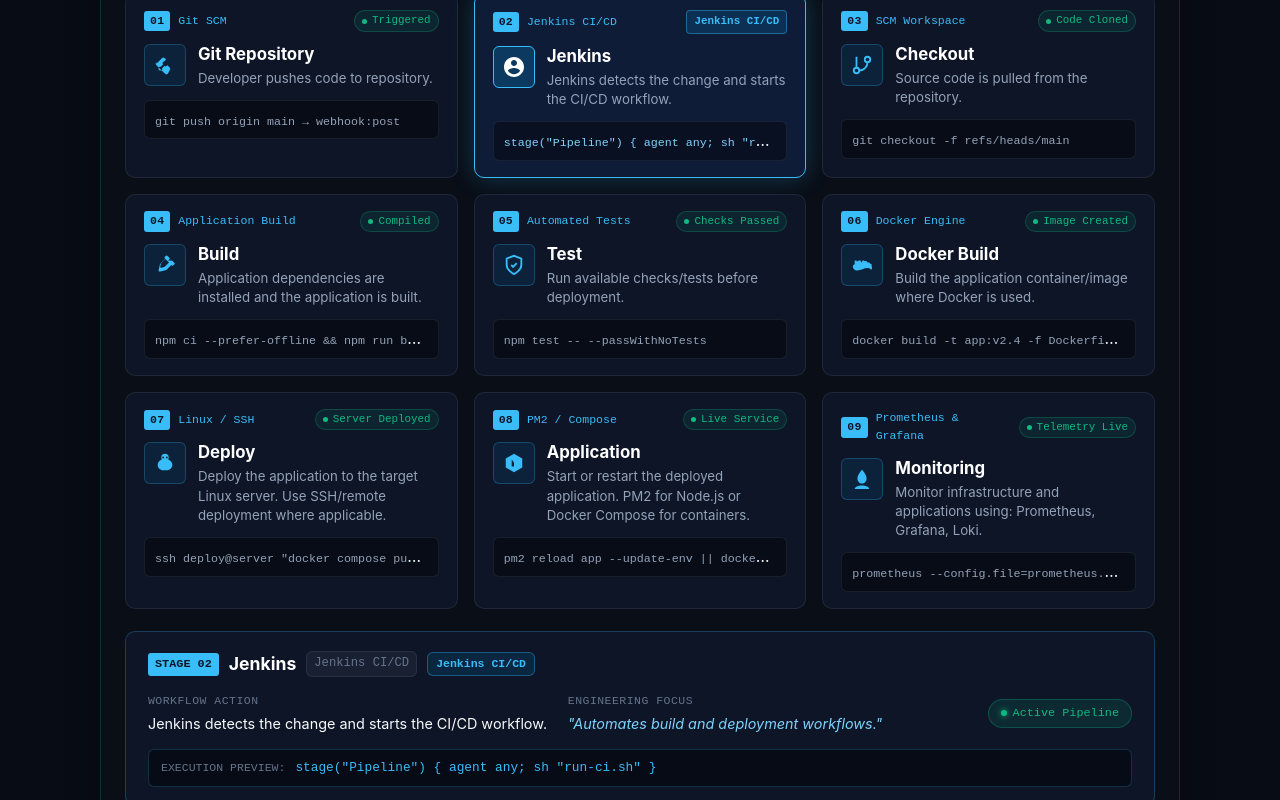
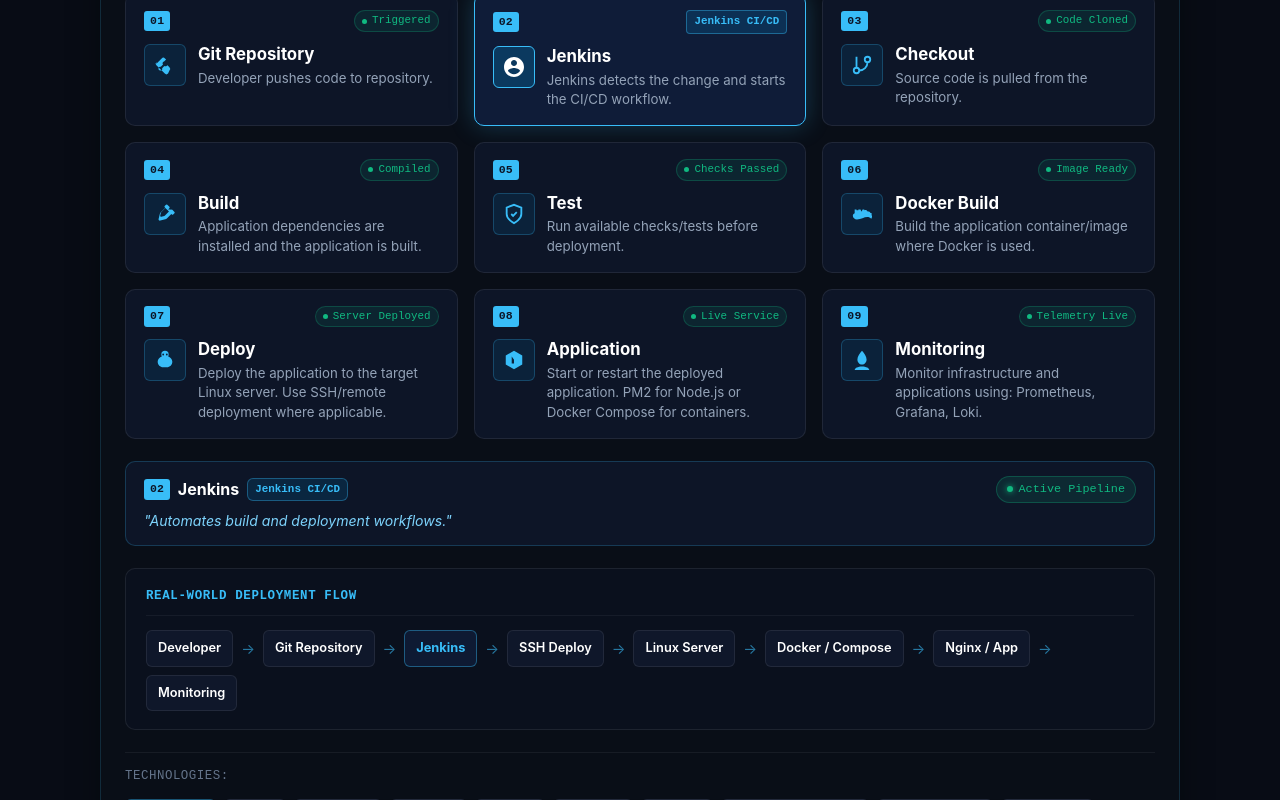
Before and after one commit to ArsalanQayum1/arsalan-portfolio, a Next.js app: page / in a window 1280 px wide. Shown: the part 4200-5000 px from the top of the page. Built offline with nearby package versions, Linux system fonts and the light colour scheme.

Commit message:
refactor(cicd): streamline text content keeping it short, clean, and meaningful

```diff
--- a/app/globals.css
+++ b/app/globals.css
@@ -1184,114 +1184,58 @@
   margin: 0;
 }
 
-.card-hover-snippet {
-  background: rgba(0, 0, 0, 0.4);
-  border: 1px solid var(--border-subtle);
-  border-radius: var(--radius-sm);
-  padding: 6px 10px;
-  overflow: hidden;
-  text-overflow: ellipsis;
-  white-space: nowrap;
-}
-
-.card-hover-snippet code {
-  font-family: var(--font-mono);
-  font-size: 0.73rem;
-  color: #94a3b8;
-}
-
-.spacious-stage-card.card-active .card-hover-snippet code {
-  color: #7dd3fc;
-}
-
-/* Interactive Stage Inspector Bar */
+
+/* Compact Stage Inspector Console */
 .cicd-inspector-bar {
   background: #0d1527;
-  border: 1px solid rgba(56, 189, 248, 0.24);
+  border: 1px solid rgba(56, 189, 248, 0.22);
   border-radius: var(--radius-md);
-  padding: 18px 22px;
+  padding: 14px 18px;
   display: flex;
   flex-direction: column;
-  gap: 14px;
+  gap: 8px;
+}
+
+.inspector-top-row {
+  display: flex;
+  justify-content: space-between;
+  align-items: center;
+  flex-wrap: wrap;
+  gap: 12px;
 }
 
 .inspector-stage-flag {
   display: flex;
   align-items: center;
-  gap: 10px;
+  gap: 8px;
   flex-wrap: wrap;
 }
 
 .flag-num {
   font-family: var(--font-mono);
-  font-size: 0.74rem;
+  font-size: 0.72rem;
   font-weight: 700;
   color: #0d1527;
   background: #38bdf8;
-  padding: 2px 7px;
+  padding: 1px 6px;
   border-radius: 3px;
 }
 
 .flag-title {
-  font-size: 1.1rem;
+  font-size: 1rem;
   font-weight: 700;
   color: #ffffff;
 }
 
-.flag-tool {
-  font-family: var(--font-mono);
-  font-size: 0.76rem;
-  color: var(--text-muted);
-  background: rgba(255, 255, 255, 0.05);
-  border: 1px solid var(--border-subtle);
-  padding: 2px 7px;
-  border-radius: var(--radius-sm);
-}
-
 .flag-badge {
   font-family: var(--font-mono);
-  font-size: 0.72rem;
+  font-size: 0.68rem;
   font-weight: 700;
   color: #38bdf8;
   background: rgba(2, 132, 199, 0.16);
   border: 1px solid rgba(56, 189, 248, 0.35);
-  padding: 2px 8px;
+  padding: 2px 7px;
   border-radius: var(--radius-sm);
-}
-
-.inspector-details-row {
-  display: flex;
-  justify-content: space-between;
-  align-items: center;
-  flex-wrap: wrap;
-  gap: 16px;
-}
-
-.inspector-info-block {
-  display: flex;
-  flex-direction: column;
-  gap: 3px;
-  flex: 1;
-  min-width: 240px;
-}
-
-.info-tag {
-  font-family: var(--font-mono);
-  font-size: 0.72rem;
-  color: var(--text-muted);
-  text-transform: uppercase;
-  letter-spacing: 0.04em;
-}
-
-.info-text {
-  font-size: 0.9rem;
-  color: var(--text-primary);
-  line-height: 1.45;
-}
-
-.info-text.font-accent {
-  color: #7dd3fc;
-  font-style: italic;
 }
 
 .inspector-status-pill {
@@ -1300,7 +1244,7 @@
   gap: 6px;
   font-family: var(--font-mono);
   font-size: 0.74rem;
-  padding: 4px 12px;
+  padding: 3px 10px;
   background: rgba(16, 185, 129, 0.12);
   border: 1px solid rgba(16, 185, 129, 0.28);
   color: var(--status-green);
@@ -1316,30 +1260,12 @@
   box-shadow: 0 0 6px var(--status-green);
 }
 
-.inspector-command-box {
-  background: rgba(0, 0, 0, 0.45);
-  border: 1px solid rgba(56, 189, 248, 0.2);
-  border-radius: var(--radius-sm);
-  padding: 8px 12px;
-  display: flex;
-  align-items: center;
-  gap: 10px;
-  overflow-x: auto;
-}
-
-.cmd-tag {
-  font-family: var(--font-mono);
-  font-size: 0.72rem;
-  color: var(--text-muted);
-  text-transform: uppercase;
-  white-space: nowrap;
-}
-
-.cmd-code {
-  font-family: var(--font-mono);
-  font-size: 0.8rem;
-  color: #38bdf8;
-  white-space: nowrap;
+.inspector-focus-text {
+  font-size: 0.88rem;
+  color: #7dd3fc;
+  font-style: italic;
+  margin: 0;
+  line-height: 1.45;
 }
 
 /* Secondary Real-World Deployment Architecture */
--- a/components/Architecture.jsx
+++ b/components/Architecture.jsx
@@ -6,17 +6,14 @@
   const [activeStage, setActiveStage] = useState(1); // Default to Jenkins (Stage 2)
   const [hoveredStage, setHoveredStage] = useState(null);
 
-  // 9 Continuous Stages grouped into 3 logical, spacious phases
+  // 9 Continuous Stages with short, meaningful descriptions
   const stages = [
     {
       id: 'git',
       num: '01',
-      phase: 'Phase 01: Source & Trigger',
       name: 'Git Repository',
-      tool: 'Git SCM',
       sub: 'Developer pushes code to repository.',
-      desc: 'Developer pushes commit to repository, triggering the automated CI/CD webhook.',
-      command: 'git push origin main → webhook:post',
+      desc: 'Developer pushes commit to repository.',
       status: 'Triggered',
       icon: (
         <svg viewBox="0 0 24 24" width="22" height="22" fill="currentColor">
@@ -27,14 +24,11 @@
     {
       id: 'jenkins',
       num: '02',
-      phase: 'Phase 01: Source & Trigger',
       name: 'Jenkins',
-      tool: 'Jenkins CI/CD',
       badge: 'Jenkins CI/CD',
       isPrimary: true,
       sub: 'Jenkins detects the change and starts the CI/CD workflow.',
       desc: 'Automates build and deployment workflows.',
-      command: 'stage("Pipeline") { agent any; sh "run-ci.sh" }',
       status: 'Active Pipeline',
       icon: (
         <svg viewBox="0 0 24 24" width="24" height="24" fill="currentColor">
@@ -45,12 +39,9 @@
     {
       id: 'checkout',
       num: '03',
-      phase: 'Phase 01: Source & Trigger',
       name: 'Checkout',
-      tool: 'SCM Workspace',
       sub: 'Source code is pulled from the repository.',
-      desc: 'Pulls verified commit SHA into clean Jenkins build workspace.',
-      command: 'git checkout -f refs/heads/main',
+      desc: 'Pulls verified code to build workspace.',
       status: 'Code Cloned',
       icon: (
         <svg viewBox="0 0 24 24" width="22" height="22" fill="none" stroke="currentColor" strokeWidth="2">
@@ -61,12 +52,9 @@
     {
       id: 'build',
       num: '04',
-      phase: 'Phase 02: Build & Validation',
       name: 'Build',
-      tool: 'Application Build',
       sub: 'Application dependencies are installed and the application is built.',
-      desc: 'Installs dependencies and compiles application assets in isolated container.',
-      command: 'npm ci --prefer-offline && npm run build',
+      desc: 'Installs dependencies and builds application.',
       status: 'Compiled',
       icon: (
         <svg viewBox="0 0 24 24" width="22" height="22" fill="currentColor">
@@ -77,12 +65,9 @@
     {
       id: 'test',
       num: '05',
-      phase: 'Phase 02: Build & Validation',
       name: 'Test',
-      tool: 'Automated Tests',
       sub: 'Run available checks/tests before deployment.',
-      desc: 'Executes automated testing checks and quality verification before release.',
-      command: 'npm test -- --passWithNoTests',
+      desc: 'Runs automated checks before deployment.',
       status: 'Checks Passed',
       icon: (
         <svg viewBox="0 0 24 24" width="22" height="22" fill="none" stroke="currentColor" strokeWidth="2">
@@ -94,13 +79,10 @@
     {
       id: 'docker',
       num: '06',
-      phase: 'Phase 02: Build & Validation',
       name: 'Docker Build',
-      tool: 'Docker Engine',
       sub: 'Build the application container/image where Docker is used.',
       desc: 'Packages applications into reproducible containers.',
-      command: 'docker build -t app:v2.4 -f Dockerfile .',
-      status: 'Image Created',
+      status: 'Image Ready',
       icon: (
         <svg viewBox="0 0 24 24" width="22" height="22" fill="currentColor">
           <path d="M22.5 11.2c-.3-.2-.8-.3-1.3-.2-.2-.6-.6-1.1-1.1-1.4-.4-.3-.9-.4-1.5-.4-.1 0-.3 0-.4.1-.4-1.1-1.4-1.8-2.6-1.8-.4 0-.8.1-1.1.3V7h-2v2h-2V7H8v2H6V7H4v4.2c-1.3.4-2 1.5-2 2.8 0 2.2 2 4 4.5 4 4.6 0 7.8-2.6 11.3-2.6 1.7 0 3.2.7 4.2 1.8.3-.3.6-.8.8-1.4.3-.8.2-1.8-.3-2.6zM6 10h2V8H6v2zm3 0h2V8H9v2zm3 0h2V8h-2v2zm3 0h2V8h-2v2z"/>
@@ -110,12 +92,9 @@
     {
       id: 'deploy',
       num: '07',
-      phase: 'Phase 03: Delivery & Observability',
       name: 'Deploy',
-      tool: 'Linux / SSH',
       sub: 'Deploy the application to the target Linux server. Use SSH/remote deployment where applicable.',
       desc: 'Automates deployment to Linux servers.',
-      command: 'ssh deploy@server "docker compose pull && docker compose up -d"',
       status: 'Server Deployed',
       icon: (
         <svg viewBox="0 0 24 24" width="22" height="22" fill="currentColor">
@@ -126,12 +105,9 @@
     {
       id: 'app',
       num: '08',
-      phase: 'Phase 03: Delivery & Observability',
       name: 'Application',
-      tool: 'PM2 / Compose',
       sub: 'Start or restart the deployed application. PM2 for Node.js or Docker Compose for containers.',
-      desc: 'Starts or restarts service with PM2 or Docker Compose behind Nginx reverse proxy.',
-      command: 'pm2 reload app --update-env || docker compose restart',
+      desc: 'Runs live service via PM2 or Docker Compose.',
       status: 'Live Service',
       icon: (
         <svg viewBox="0 0 24 24" width="22" height="22" fill="currentColor">
@@ -142,12 +118,9 @@
     {
       id: 'monitoring',
       num: '09',
-      phase: 'Phase 03: Delivery & Observability',
       name: 'Monitoring',
-      tool: 'Prometheus & Grafana',
       sub: 'Monitor infrastructure and applications using: Prometheus, Grafana, Loki.',
       desc: 'Tracks infrastructure metrics and application health.',
-      command: 'prometheus --config.file=prometheus.yml | grafana-server',
       status: 'Telemetry Live',
       icon: (
         <svg viewBox="0 0 24 24" width="22" height="22" fill="currentColor">
@@ -159,14 +132,14 @@
 
   // Secondary Real-World Deployment Flow Steps
   const deploymentFlow = [
-    { label: 'Developer', role: 'Code Author' },
-    { label: 'Git Repository', role: 'GitHub / GitLab' },
-    { label: 'Jenkins', role: 'CI/CD Automation', isHighlight: true },
-    { label: 'SSH / Remote Deployment', role: 'Secure Transfer' },
-    { label: 'Linux Server', role: 'Ubuntu Server' },
-    { label: 'Docker / Compose', role: 'Container Runtime' },
-    { label: 'Nginx / Application', role: 'PM2 / Reverse Proxy' },
-    { label: 'Monitoring', role: 'Prometheus & Grafana' }
+    'Developer',
+    'Git Repository',
+    'Jenkins',
+    'SSH Deploy',
+    'Linux Server',
+    'Docker / Compose',
+    'Nginx / App',
+    'Monitoring'
   ];
 
   // Compact Technology Badges
@@ -210,7 +183,7 @@
                 <span className="jenkins-pill-dot"></span>
                 Jenkins CI/CD
               </span>
-              <span className="jenkins-focus-title">Primary Automation Engine</span>
+              <span className="jenkins-focus-title">Primary Automation Tool</span>
             </div>
             <div className="jenkins-fast-path" aria-label="Jenkins Core Pipeline Flow">
               <span className="fast-step">Git</span>
@@ -223,7 +196,7 @@
             </div>
           </div>
 
-          {/* DESKTOP PIPELINE: 3x3 Spacious Connected Grid (No Truncation, Generous Breathing Room) */}
+          {/* DESKTOP PIPELINE: 3x3 Spacious Connected Grid (Short, Meaningful Text) */}
           <div className="cicd-desktop-grid desktop-only" role="region" aria-label="CI/CD Pipeline Stages">
             {stages.map((stage, idx) => {
               const isActive = activeStage === idx;
@@ -248,10 +221,7 @@
                   }}
                 >
                   <div className="card-header-line">
-                    <div className="stage-seq-badge">
                     <span className="seq-number">{stage.num}</span>
-                      <span className="seq-phase-tag">{stage.tool}</span>
-                    </div>
                     {stage.badge ? (
                       <span className="jenkins-corner-badge">{stage.badge}</span>
                     ) : (
@@ -271,16 +241,12 @@
                       <p className="card-stage-sub">{stage.sub}</p>
                     </div>
                   </div>
-
-                  <div className="card-hover-snippet">
-                    <code>{stage.command}</code>
-                  </div>
                 </div>
               );
             })}
           </div>
 
-          {/* MOBILE PIPELINE: Clean Vertical Connected Timeline (Hidden completely on Desktop) */}
+          {/* MOBILE PIPELINE: Vertical Connected Timeline (Hidden on Desktop) */}
           <div className="cicd-mobile-timeline mobile-only" role="region" aria-label="Mobile CI/CD Pipeline">
             <div className="timeline-spine-line">
               <div className="timeline-data-packet"></div>
@@ -304,74 +270,59 @@
                           {stage.name}
                           {stage.badge && <span className="mobile-jenkins-badge">{stage.badge}</span>}
                         </div>
-                        <div className="mobile-stage-tool">{stage.tool}</div>
                       </div>
                     </div>
                     <p className="mobile-stage-sub">{stage.sub}</p>
-                    <div className="mobile-stage-desc">"{stage.desc}"</div>
                   </div>
                 </div>
               );
             })}
           </div>
 
-          {/* Interactive Active Stage Inspector Console */}
+          {/* Compact Stage Inspector Console */}
           <div className="cicd-inspector-bar">
+            <div className="inspector-top-row">
               <div className="inspector-stage-flag">
-              <span className="flag-num">STAGE {currentDisplayStage.num}</span>
+                <span className="flag-num">{currentDisplayStage.num}</span>
                 <span className="flag-title">{currentDisplayStage.name}</span>
-              <span className="flag-tool">{currentDisplayStage.tool}</span>
                 {currentDisplayStage.badge && (
                   <span className="flag-badge">{currentDisplayStage.badge}</span>
                 )}
-            </div>
-
-            <div className="inspector-details-row">
-              <div className="inspector-info-block">
-                <span className="info-tag">Workflow Action</span>
-                <span className="info-text">{currentDisplayStage.sub}</span>
-              </div>
-              <div className="inspector-info-block highlight-block">
-                <span className="info-tag">Engineering Focus</span>
-                <span className="info-text font-accent">"{currentDisplayStage.desc}"</span>
               </div>
               <div className="inspector-status-pill">
                 <span className="status-live-dot"></span>
                 <span>{currentDisplayStage.status}</span>
               </div>
             </div>
-
-            <div className="inspector-command-box">
-              <span className="cmd-tag">Execution Preview:</span>
-              <code className="cmd-code">{currentDisplayStage.command}</code>
-            </div>
+            <p className="inspector-focus-text">"{currentDisplayStage.desc}"</p>
           </div>
 
           {/* Secondary Architecture: Real-World Deployment Flow */}
           <div className="realworld-architecture-box">
             <div className="realworld-header">
-              <span className="realworld-tag">Real-World Deployment Architecture</span>
-              <span className="realworld-subtitle">End-to-End Infrastructure Flow from Git Commit to Linux Production Server</span>
+              <span className="realworld-tag">Real-World Deployment Flow</span>
             </div>
 
             <div className="realworld-flow-chain">
-              {deploymentFlow.map((node, i) => (
+              {deploymentFlow.map((nodeName, i) => {
+                const isJenkins = nodeName === 'Jenkins';
+                return (
                   <div key={i} className="realworld-node-item">
-                  <div className={`realworld-card ${node.isHighlight ? 'jenkins-node' : ''}`}>
-                    <span className="node-label">{node.label}</span>
-                    <span className="node-role">{node.role}</span>
+                    <div className={`realworld-card ${isJenkins ? 'jenkins-node' : ''}`}>
+                      <span className="node-label">{nodeName}</span>
                     </div>
                     {i < deploymentFlow.length - 1 && (
                       <div className="realworld-arrow" aria-hidden="true">→</div>
                     )}
                   </div>
-              ))}
+                );
+              })}
             </div>
           </div>
 
           {/* Compact Technology Badges */}
           <div className="cicd-technologies-footer">
-            <span className="tech-footer-label">Core Pipeline Technologies:</span>
+            <span className="tech-footer-label">Technologies:</span>
             <div className="tech-badges-list">
               {techBadges.map((t, idx) => (
                 <div key={idx} className={`tech-badge-item ${t.name === 'Jenkins' ? 'tech-badge-jenkins' : ''}`}>
```
Lines whose indentation alone changed are shown as unchanged.
